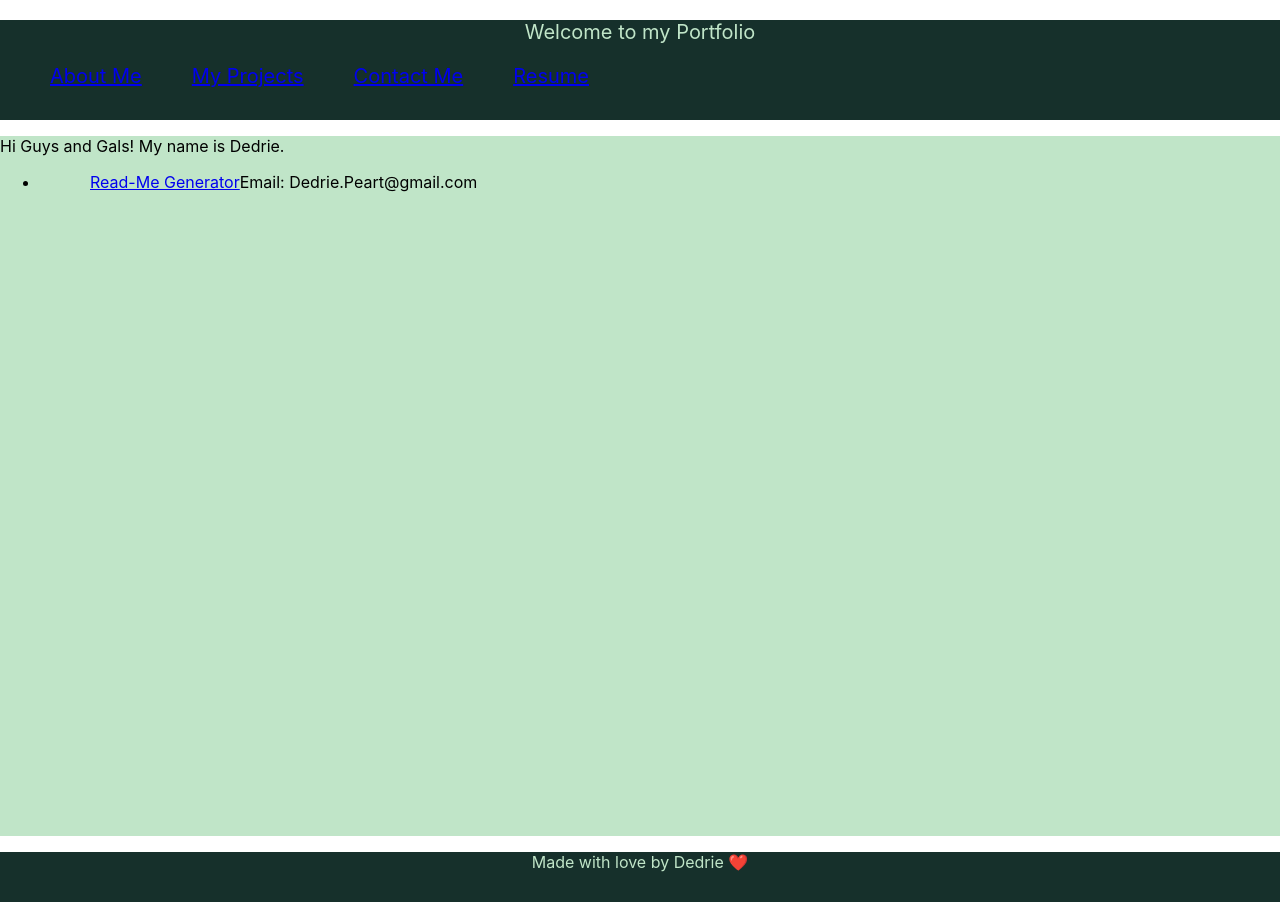
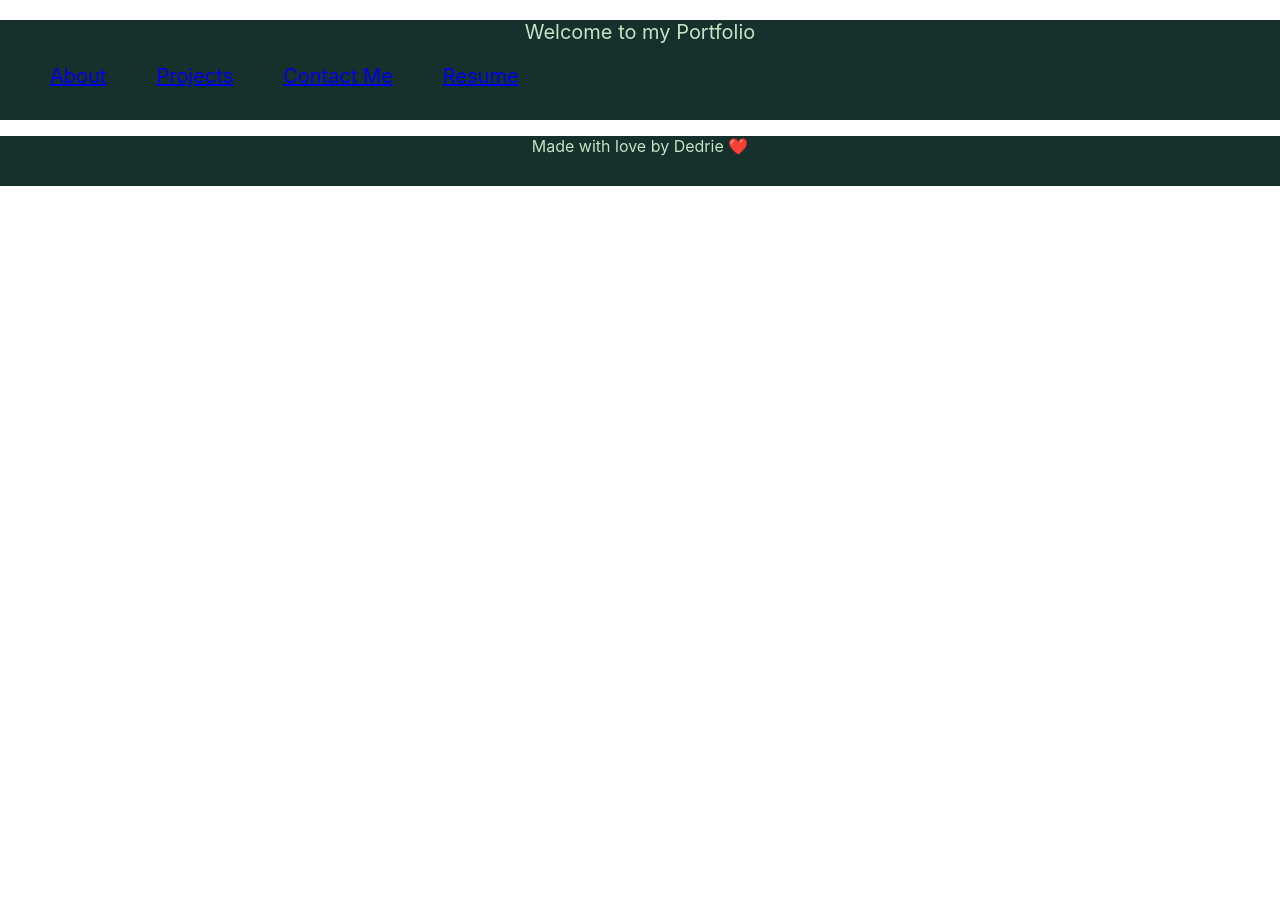
Before and after one commit to Dedriep/React-Portfolio, a React (Create React App) app: page / in a window 1280 px wide. After the commit the page ends 800 px from the top, so only its background shows below. Built offline with nearby package versions, Linux system fonts and the light colour scheme.

Commit message:
added link

```diff
--- a/package.json
+++ b/package.json
@@ -8,6 +8,7 @@
     "@testing-library/user-event": "^13.5.0",
     "react": "^18.1.0",
     "react-dom": "^18.1.0",
+    "react-router-dom": "^6.3.0",
     "react-scripts": "5.0.1",
     "web-vitals": "^2.1.4"
   },
--- a/src/App.js
+++ b/src/App.js
@@ -1,5 +1,11 @@
 import './App.css';
 import React, { useState } from 'react';
+import ReactDOM from "react-dom/client";
+import {
+  BrowserRouter,
+  Routes,
+  Route,
+} from "react-router-dom";
 
 import Header from './components/Header'
 import Footer from './components/Footer'
@@ -11,14 +17,14 @@
 
 function App() {
 
-  const [sections] = useState([
-    {sectionName: "#about"},
-    {sectionName: "#projects"},
-    {sectionName: "#resume"},
-    {sectionName:"#contact"}
-  ])
+  // const [sections] = useState([
+  //   {sectionName: "#about"},
+  //   {sectionName: "#projects"},
+  //   {sectionName: "#resume"},
+  //   {sectionName:"#contact"}
+  // ])
 
-  const [aboutDefault, setAboutDefault] = useState(sections[0])
+  // const [aboutDefault, setAboutDefault] = useState(sections[0])
 
 
 
@@ -27,19 +33,38 @@
 
 return (
 
-    <div>
-      <Header
-       aboutDefault = {aboutDefault}
-       selectPage = {setAboutDefault}>
-      </Header>
-      <main className='mainContent'>
-        <About></About>
-        <Projects></Projects>
-        <Resume></Resume>
-        <Contact></Contact>
-      </main>
-      <Footer></Footer>
-    </div>
+
+  <div>
+  <BrowserRouter>
+  <Routes>
+    <Route path="/" element={<Header />}>
+      <Route index element={<About />} />
+      <Route path="projects" element={<Projects />} />
+      <Route path="contact" element={<Contact />} />
+      <Route path="resume" element={<Resume />} />
+ </Route>
+  </Routes>
+</BrowserRouter>
+<Footer />
+  </div>
+
+
+
+
+
+    // <div>
+    //   <Header
+    //    aboutDefault = {aboutDefault}
+    //    selectPage = {setAboutDefault}>
+    //   </Header>
+    //   <main className='mainContent'>
+    //     <About></About>
+    //     <Projects></Projects>
+    //     <Resume></Resume>
+    //     <Contact></Contact>
+    //   </main>
+    //   <Footer></Footer>
+    // </div>
 
   );
 }
--- a/src/components/Nav/index.js
+++ b/src/components/Nav/index.js
@@ -1,4 +1,7 @@
 import React from "react";
+
+import { Link } from "react-router-dom";
+
 
 
 //passing in the props to change state
@@ -6,37 +9,61 @@
 
 
     //destructuring props as an object
-    const {aboutDefault, setAboutDefault} = props
+    // const {aboutDefault, setAboutDefault} = props
 
-    switch (setAboutDefault) {
-        case 'projects':
-        setAboutDefault = 'projects'
-        break;
+    // switch (setAboutDefault) {
+    //     case 'projects':
+    //     setAboutDefault = 'projects'
+    //     break;
 
-        case 'contact':
-            setAboutDefault = 'contact'
-            break;
+    //     case 'contact':
+    //         setAboutDefault = 'contact'
+    //         break;
 
-    }
+    // }
 
 
     return(
-        <div>
 
-    {/* //header links to cycle through */}
+       <>
+       <nav>
 
-<ul className="navList">
-    <li > <a href="about" onClick={() =>aboutDefault(true) }>About Me</a></li>
+       <ul className="navList">
+    <li >
+    <Link to='/'>About</Link>
+    </li>
 
-    <li id='projects'><a href="projects" onClick={() =>setAboutDefault(false) }>My Projects</a></li>
+    <li >
+    <Link to='/projects'>Projects</Link>
+    </li>
 
-    <li><a href="contact" onClick={() =>setAboutDefault(false) }>Contact Me</a></li>
+    <li >
+    <Link to='/contact'>Contact Me</Link>
+    </li>
 
-    <li><a href="resume"onClick={() =>setAboutDefault(false) } >Resume</a></li>
 
+  <li >
+    <Link to='/resume'>Resume</Link>
+    </li>
 </ul>
-        </div>
+       </nav>
+
+       </>
+
+
     )
 }
 
 export default Nav
+
+
+// <ul className="navList">
+//     <li > <a href="about" onClick={() =>aboutDefault(true) }>About Me</a></li>
+
+//     <li id='projects'><a href="projects" onClick={() =>setAboutDefault(false) }>My Projects</a></li>
+
+//     <li><a href="contact" onClick={() =>setAboutDefault(false) }>Contact Me</a></li>
+
+//     <li><a href="resume"onClick={() =>setAboutDefault(false) } >Resume</a></li>
+
+// </ul>
```
Also changed, not shown: 1 other file (tests, documents, lock files or other folders).
